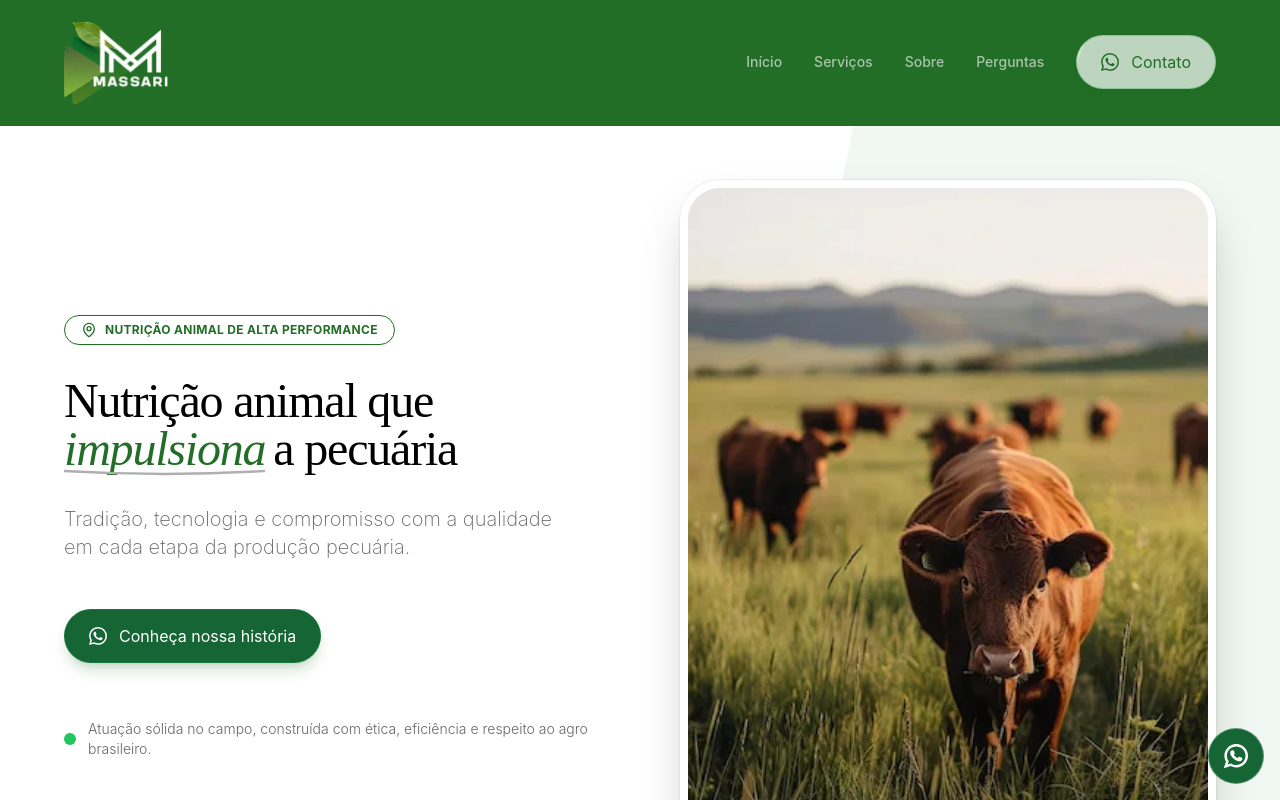
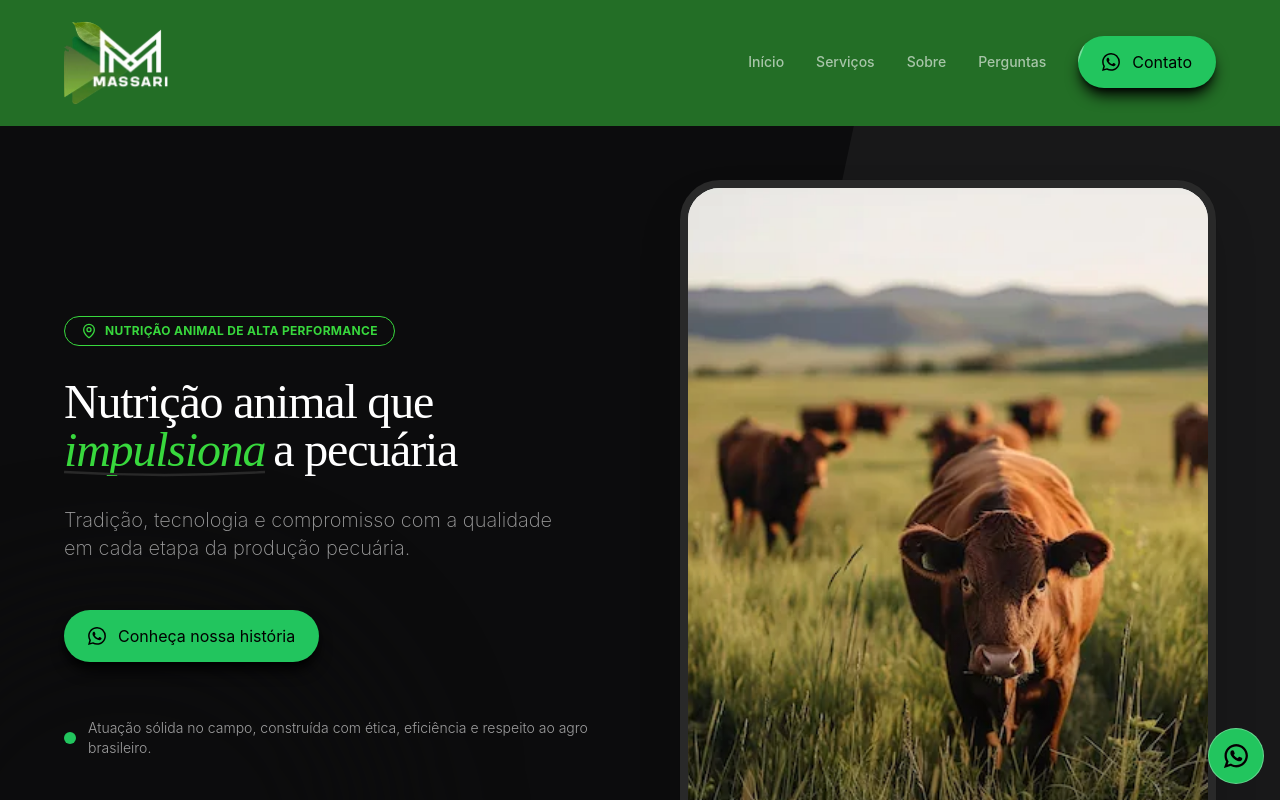
Before and after one commit to Paper-Street-Softwares/SOP-Massari, a React (Vite) app: page /#home in a window 1280 px wide. Shown: the top 800 px of the page. Built offline with nearby package versions, Linux system fonts and the light colour scheme.

Commit message:
fix: colorMode

```diff
--- a/src/components/sections/CtaNovoTemplate.jsx
+++ b/src/components/sections/CtaNovoTemplate.jsx
@@ -78,7 +78,7 @@ function CtaNovoTemplate({ colorMode }) {
                 link={content.texts.links.ctaWhatsapp}
                 label={content.texts.ctaSecondary.ctaButtonText}
                 // colorMode={colorMode}
-                className="w-fit bg-white/70 text-primaryDark"
+                className="w-fit "
               />
               <ButtonReflexo
                 id="ligar"
--- a/src/components/sections/HeroTemplateNovo.jsx
+++ b/src/components/sections/HeroTemplateNovo.jsx
@@ -31,6 +31,7 @@ function HeroTemplateNovo({
   switch (colorMode) {
     case 'light':
       backgroundMode = 'bg-white'
+      // backgroundMode = 'bg-[#D9EEDA]'
       bgFaixaHero = 'bg-terciary'
       text = 'text-corTitulosPreto'
       textOpacity = 'text-corOutrosTextosPreto'
--- a/src/components/sections/NavbarNovaTemplate.jsx
+++ b/src/components/sections/NavbarNovaTemplate.jsx
@@ -119,7 +119,7 @@ function NavbarNovaTemplate({
                 </svg>
               }
               // colorMode={colorMode}
-              className="w-fit bg-white/70 text-primaryDark"
+              className="w-fit "
             />
           </div>
 
--- a/src/context/UseContextArchive.jsx
+++ b/src/context/UseContextArchive.jsx
@@ -3,7 +3,7 @@ import { createContext, useContext, useState } from 'react'
 const ColorModeContext = createContext(null)
 
 export function ColorModeProvider({ children }) {
-  const [colorMode, setColorMode] = useState('light') // default, light, dark
+  const [colorMode, setColorMode] = useState('dark') // default, light, dark
   const [whatsAppColor] = useState(true) // ativa cor do WhatsApp
   const [showGlobalButton] = useState(false) // ativa as os botões e caixa de alerta
 
```
